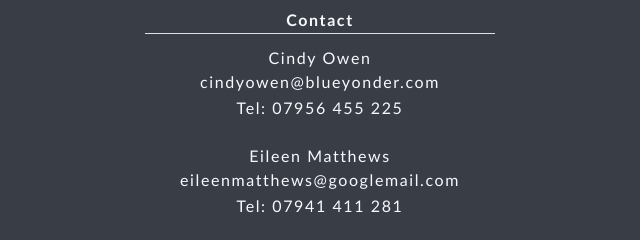
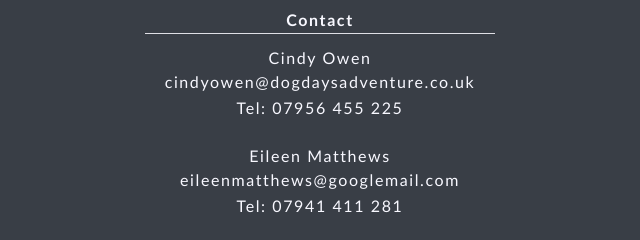
Before and after one commit to AJO-Python/Activepetz_host, a plain HTML site: page index.html in a window 1280 px wide. Shown: the part 2679-2919 px from the top of the page, 35-675 px from the left. Drawn offline with Linux system fonts and the light colour scheme.

Commit message:
index.html: update Cindy email to dda

```diff
--- a/index.html
+++ b/index.html
@@ -346,7 +346,7 @@
             <b>Contact</b>
             <hr>
             Cindy Owen <br>
-            <a href="mailto:cindyowen@blueyonder.com">cindyowen@blueyonder.com</a> <br>
+            <a href="mailto:cindyowen@dogdaysadventure.co.uk">cindyowen@dogdaysadventure.co.uk</a> <br>
             Tel: 07956 455 225 <br><br>
 
             Eileen Matthews <br>
```
